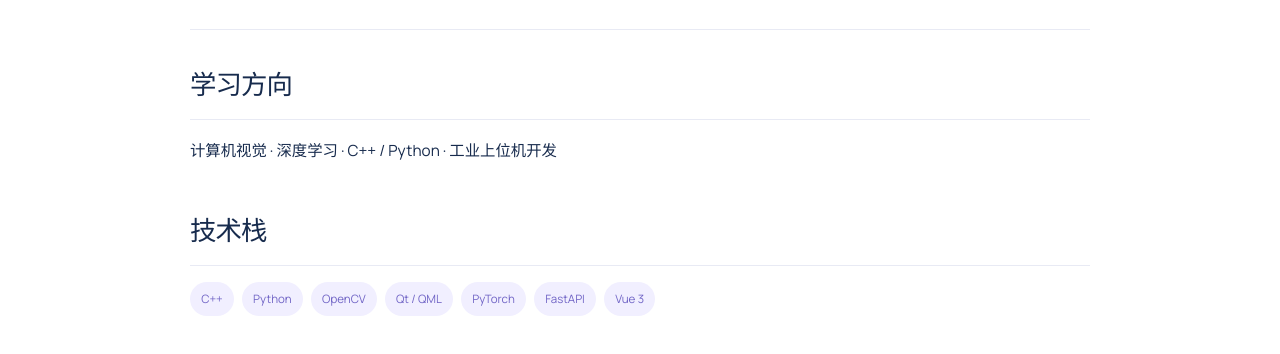
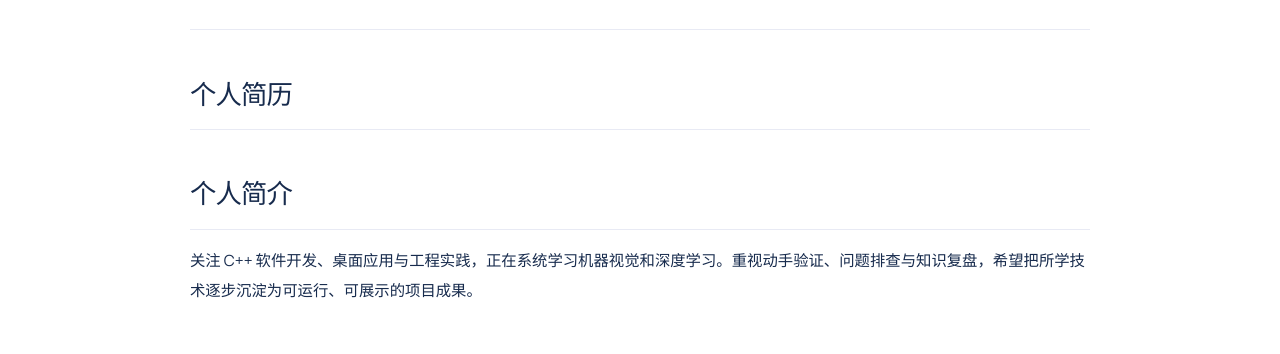
Before and after one commit to banxia-prgo/my-portfolio-web, a Vue app in the folder frontend/: page /resume in a window 1280 px wide. Shown: the part 430-784 px from the top of the page. Built offline with nearby package versions, Linux system fonts and the light colour scheme; no server answers.

Commit message:
Avoid duplicating migrated resume sections

```diff
--- a/frontend/src/views/ResumeView.vue
+++ b/frontend/src/views/ResumeView.vue
@@ -29,10 +29,6 @@ onMounted(async () => {
       <div><h2>半夏</h2><p>代码与思绪的栖居之所</p><a href="https://github.com/banxia-prgo" target="_blank" rel="noopener noreferrer">GitHub ↗</a></div>
     </div>
     <section class="post-content resume-content">
-      <h2>学习方向</h2>
-      <p>计算机视觉 · 深度学习 · C++ / Python · 工业上位机开发</p>
-      <h2>技术栈</h2>
-      <p class="resume-tags"><span>C++</span><span>Python</span><span>OpenCV</span><span>Qt / QML</span><span>PyTorch</span><span>FastAPI</span><span>Vue 3</span></p>
       <section v-for="(section, index) in sections" :key="index" class="resume-section">
         <h2>{{ String(section.meta.title || '简历资料') }}</h2>
         <div v-html="markdown.render(section.content)"></div>
```
